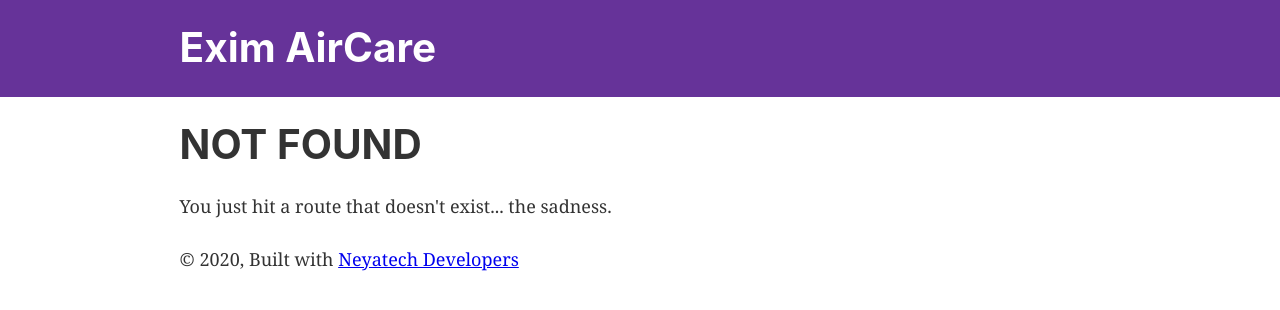
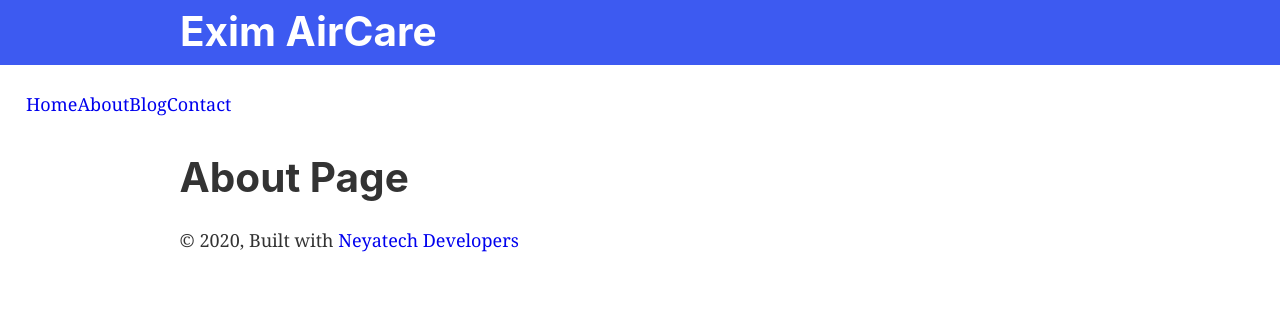
Before and after one commit to neilkapadia7/gatsby-contentful-blog, a Gatsby site: page /about in a window 1280 px wide. Before the commit this address had no page. Built offline with nearby package versions, Linux system fonts and the light colour scheme; Gatsby itself is replaced by a stand-in of ours.

Commit message:
Initial COmmit

```diff
--- a/gatsby-config.js
+++ b/gatsby-config.js
@@ -21,8 +21,8 @@ module.exports = {
         name: `gatsby-starter-default`,
         short_name: `starter`,
         start_url: `/`,
-        background_color: `#ccc`,
-        theme_color: `#ccc`,
+        background_color: `#3d5af1`,
+        theme_color: `#3d5af1`,
         display: `minimal-ui`,
         icon: `src/images/gatsby-icon.png`, // This path is relative to the root of the site.
       },
--- a/src/components/header.js
+++ b/src/components/header.js
@@ -1,11 +1,11 @@
-import { Link } from "gatsby"
-import PropTypes from "prop-types"
-import React from "react"
+import { Link } from "gatsby";
+import PropTypes from "prop-types";
+import React from "react";
 
 const Header = ({ siteTitle }) => (
   <header
     style={{
-      background: `rebeccapurple`,
+      background: `#3d5af1`,
       marginBottom: `1.45rem`,
     }}
   >
@@ -13,7 +13,7 @@ const Header = ({ siteTitle }) => (
       style={{
         margin: `0 auto`,
         maxWidth: 960,
-        padding: `1.45rem 1.0875rem`,
+        padding: `10px 20px`,
       }}
     >
       <h1 style={{ margin: 0 }}>
--- a/src/components/layout.css
+++ b/src/components/layout.css
@@ -2,11 +2,14 @@ html {
   font-family: sans-serif;
   -ms-text-size-adjust: 100%;
   -webkit-text-size-adjust: 100%;
+  padding: 0;
+  margin: 0;
 }
 body {
   margin: 0;
   -webkit-font-smoothing: antialiased;
   -moz-osx-font-smoothing: grayscale;
+  padding: 0;
 }
 article,
 aside,
@@ -42,10 +45,12 @@ template {
 a {
   background-color: transparent;
   -webkit-text-decoration-skip: objects;
+  text-decoration: none;
 }
 a:active,
 a:hover {
   outline-width: 0;
+  text-decoration: none;
 }
 abbr[title] {
   border-bottom: none;
--- a/src/components/layout.js
+++ b/src/components/layout.js
@@ -1,9 +1,10 @@
-import React from "react"
-import PropTypes from "prop-types"
-import { useStaticQuery, graphql } from "gatsby"
+import React from "react";
+import PropTypes from "prop-types";
+import { useStaticQuery, graphql } from "gatsby";
+import Nav from './nav';
 
-import Header from "./header"
-import "./layout.css"
+import Header from "./header";
+import "./layout.css";
 
 const Layout = ({ children }) => {
   const data = useStaticQuery(graphql`
@@ -19,6 +20,7 @@ const Layout = ({ children }) => {
   return (
     <>
       <Header siteTitle={data.site.siteMetadata.title} />
+      <Nav />
       <div
         style={{
           margin: `0 auto`,
--- /dev/null
+++ b/src/components/nav.js
@@ -0,0 +1,17 @@
+import React from 'react'
+import { Link } from 'gatsby'
+
+const Nav = () => {
+    return (
+        <div style={{width: '100%'}}>
+            <ul style={{display: 'flex', listStyle: 'none'}}>
+                <li><Link to='/'>Home</Link></li>
+                <li><Link to='/about'>About</Link></li>
+                <li><Link to='/blog'>Blog</Link></li>
+                <li><Link to='/contact'>Contact</Link></li>
+            </ul>
+        </div>
+    )
+}
+
+export default Nav;
--- /dev/null
+++ b/src/pages/about.js
@@ -0,0 +1,14 @@
+import React from 'react';
+import Layout from '../components/layout';
+
+const AboutPage = () => {
+    return (
+        <Layout>
+            <div>
+                <h1>About Page</h1>
+            </div>
+        </Layout>
+    )
+}
+
+export default AboutPage;
--- a/src/pages/index.js
+++ b/src/pages/index.js
@@ -1,6 +1,5 @@
 import React from "react"
 import { Link } from "gatsby"
-
 import Layout from "../components/layout"
 import Image from "../components/image"
 import SEO from "../components/seo"
```
Also changed, not shown: src/pages/blog.js (added, +14 -0 lines), src/pages/contact.js (added, +14 -0 lines).
